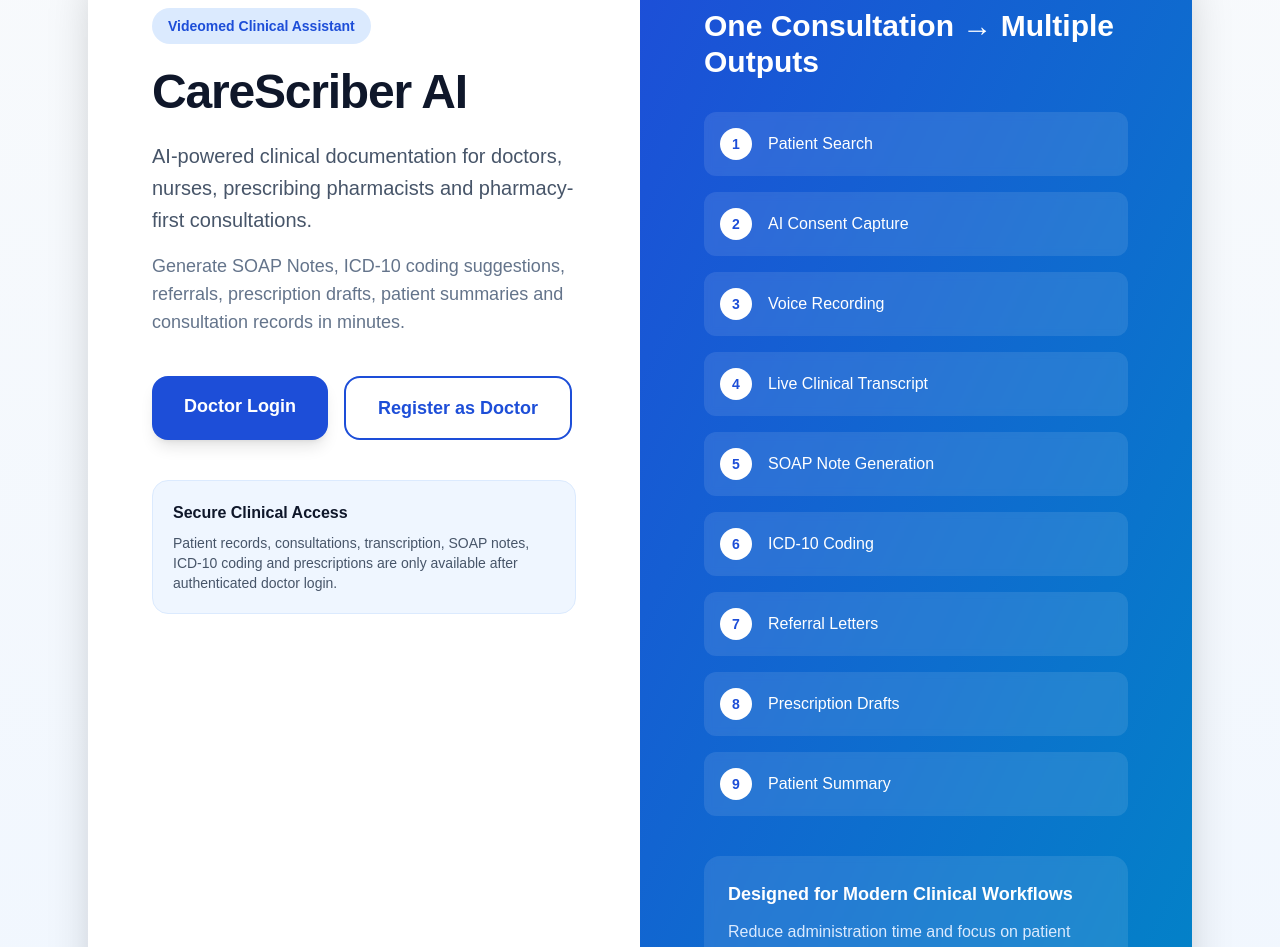
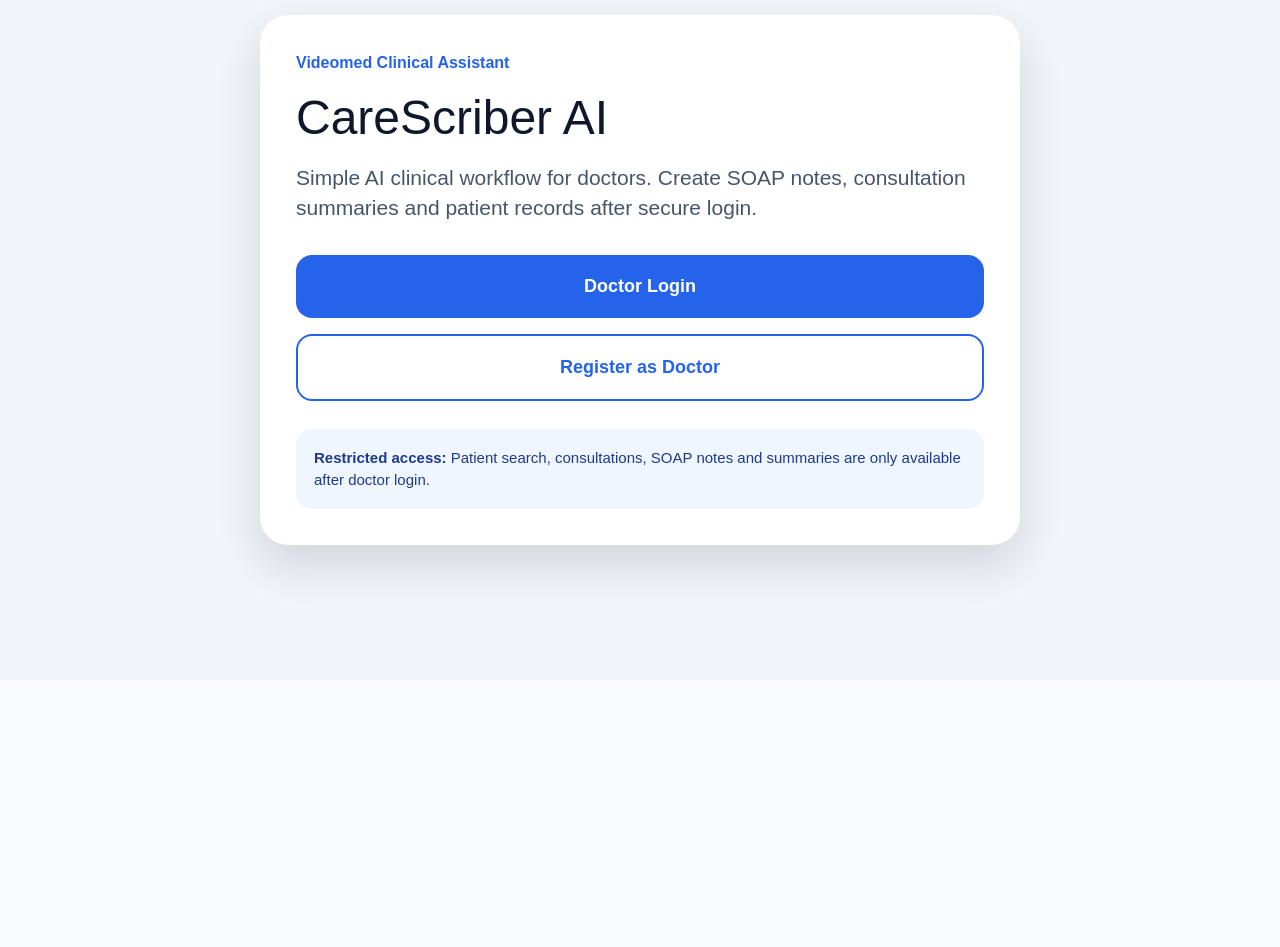
Before and after one commit to Siraajadams/Carescriber-, a Next.js app: page / in a window 1280 px wide. Shown: the part 120-1067 px from the top of the page. After the commit the page ends 800 px from the top, so only its background shows below. Built offline with nearby package versions, Linux system fonts and the light colour scheme.

Commit message:
Update page.tsx

```diff
--- a/app/page.tsx
+++ b/app/page.tsx
@@ -2,137 +2,104 @@
 
 export default function HomePage() {
   return (
-    <main className="min-h-screen bg-gradient-to-b from-slate-50 to-blue-50">
-      <section className="mx-auto max-w-6xl px-6 py-16">
-        <div className="overflow-hidden rounded-3xl bg-white shadow-2xl">
-          <div className="grid lg:grid-cols-2">
-            {/* Left */}
-            <div className="p-10 lg:p-16">
-              <div className="inline-flex items-center rounded-full bg-blue-100 px-4 py-2 text-sm font-semibold text-blue-700">
-                Videomed Clinical Assistant
-              </div>
+    <main style={styles.page}>
+      <section style={styles.card}>
+        <p style={styles.label}>Videomed Clinical Assistant</p>
 
-              <h1 className="mt-6 text-5xl font-bold tracking-tight text-slate-900">
-                CareScriber AI
-              </h1>
+        <h1 style={styles.title}>CareScriber AI</h1>
 
-              <p className="mt-6 text-xl leading-8 text-slate-600">
-                AI-powered clinical documentation for doctors, nurses,
-                prescribing pharmacists and pharmacy-first consultations.
-              </p>
+        <p style={styles.subtitle}>
+          Simple AI clinical workflow for doctors. Create SOAP notes,
+          consultation summaries and patient records after secure login.
+        </p>
 
-              <p className="mt-4 text-lg text-slate-500">
-                Generate SOAP Notes, ICD-10 coding suggestions, referrals,
-                prescription drafts, patient summaries and consultation records
-                in minutes.
-              </p>
+        <div style={styles.buttons}>
+          <Link href="/login" style={styles.primary}>
+            Doctor Login
+          </Link>
 
-              <div className="mt-10 flex flex-col gap-4 sm:flex-row">
-                <Link
-                  href="/login"
-                  className="rounded-2xl bg-blue-700 px-8 py-4 text-center text-lg font-semibold text-white shadow-lg transition hover:bg-blue-800"
-                >
-                  Doctor Login
-                </Link>
-
-                <Link
-                  href="/register"
-                  className="rounded-2xl border-2 border-blue-700 px-8 py-4 text-center text-lg font-semibold text-blue-700 transition hover:bg-blue-50"
-                >
-                  Register as Doctor
-                </Link>
-              </div>
-
-              <div className="mt-10 rounded-2xl border border-blue-100 bg-blue-50 p-5">
-                <p className="font-semibold text-slate-900">
-                  Secure Clinical Access
-                </p>
-
-                <p className="mt-2 text-sm text-slate-600">
-                  Patient records, consultations, transcription, SOAP notes,
-                  ICD-10 coding and prescriptions are only available after
-                  authenticated doctor login.
-                </p>
-              </div>
-            </div>
-
-            {/* Right */}
-            <div className="bg-gradient-to-br from-blue-700 to-sky-600 p-10 text-white lg:p-16">
-              <h2 className="text-3xl font-bold">
-                One Consultation → Multiple Outputs
-              </h2>
-
-              <div className="mt-8 space-y-4">
-                {[
-                  "Patient Search",
-                  "AI Consent Capture",
-                  "Voice Recording",
-                  "Live Clinical Transcript",
-                  "SOAP Note Generation",
-                  "ICD-10 Coding",
-                  "Referral Letters",
-                  "Prescription Drafts",
-                  "Patient Summary",
-                ].map((item, index) => (
-                  <div
-                    key={item}
-                    className="flex items-center rounded-xl bg-white/10 p-4 backdrop-blur-sm"
-                  >
-                    <div className="mr-4 flex h-8 w-8 items-center justify-center rounded-full bg-white text-sm font-bold text-blue-700">
-                      {index + 1}
-                    </div>
-
-                    <span className="font-medium">{item}</span>
-                  </div>
-                ))}
-              </div>
-
-              <div className="mt-10 rounded-2xl bg-white/10 p-6 backdrop-blur-sm">
-                <p className="text-lg font-semibold">
-                  Designed for Modern Clinical Workflows
-                </p>
-
-                <p className="mt-3 text-blue-100">
-                  Reduce administration time and focus on patient care while
-                  CareScriber AI assists with clinical documentation.
-                </p>
-              </div>
-            </div>
-          </div>
+          <Link href="/register" style={styles.secondary}>
+            Register as Doctor
+          </Link>
         </div>
 
-        {/* Feature cards */}
-        <div className="mt-12 grid gap-6 md:grid-cols-3">
-          <div className="rounded-2xl bg-white p-6 shadow-lg">
-            <h3 className="text-lg font-bold text-slate-900">
-              Clinical Documentation
-            </h3>
-            <p className="mt-3 text-slate-600">
-              Generate structured SOAP notes directly from consultation
-              recordings.
-            </p>
-          </div>
-
-          <div className="rounded-2xl bg-white p-6 shadow-lg">
-            <h3 className="text-lg font-bold text-slate-900">
-              ICD-10 Coding
-            </h3>
-            <p className="mt-3 text-slate-600">
-              Receive intelligent coding suggestions based on clinical context.
-            </p>
-          </div>
-
-          <div className="rounded-2xl bg-white p-6 shadow-lg">
-            <h3 className="text-lg font-bold text-slate-900">
-              Patient Summaries
-            </h3>
-            <p className="mt-3 text-slate-600">
-              Automatically generate concise patient summaries and referral
-              documentation.
-            </p>
-          </div>
+        <div style={styles.notice}>
+          <strong>Restricted access:</strong> Patient search, consultations,
+          SOAP notes and summaries are only available after doctor login.
         </div>
       </section>
     </main>
   );
 }
+
+const styles: { [key: string]: React.CSSProperties } = {
+  page: {
+    minHeight: "100vh",
+    background: "#f1f5f9",
+    padding: "24px",
+    display: "flex",
+    justifyContent: "center",
+    alignItems: "center",
+    fontFamily: "Arial, sans-serif",
+  },
+  card: {
+    width: "100%",
+    maxWidth: "760px",
+    background: "#ffffff",
+    borderRadius: "28px",
+    padding: "36px",
+    boxShadow: "0 20px 45px rgba(15, 23, 42, 0.14)",
+  },
+  label: {
+    color: "#2563eb",
+    fontWeight: 700,
+    fontSize: "16px",
+  },
+  title: {
+    fontSize: "48px",
+    lineHeight: "54px",
+    color: "#0f172a",
+    marginTop: "16px",
+    marginBottom: "18px",
+  },
+  subtitle: {
+    color: "#475569",
+    fontSize: "21px",
+    lineHeight: "30px",
+  },
+  buttons: {
+    display: "grid",
+    gap: "16px",
+    marginTop: "32px",
+  },
+  primary: {
+    background: "#2563eb",
+    color: "#ffffff",
+    padding: "18px",
+    borderRadius: "16px",
+    textAlign: "center",
+    fontWeight: 700,
+    fontSize: "18px",
+    textDecoration: "none",
+  },
+  secondary: {
+    background: "#ffffff",
+    color: "#2563eb",
+    padding: "18px",
+    borderRadius: "16px",
+    textAlign: "center",
+    fontWeight: 700,
+    fontSize: "18px",
+    textDecoration: "none",
+    border: "2px solid #2563eb",
+  },
+  notice: {
+    marginTop: "28px",
+    background: "#eff6ff",
+    color: "#1e3a8a",
+    padding: "18px",
+    borderRadius: "16px",
+    fontSize: "15px",
+    lineHeight: "22px",
+  },
+};
```
